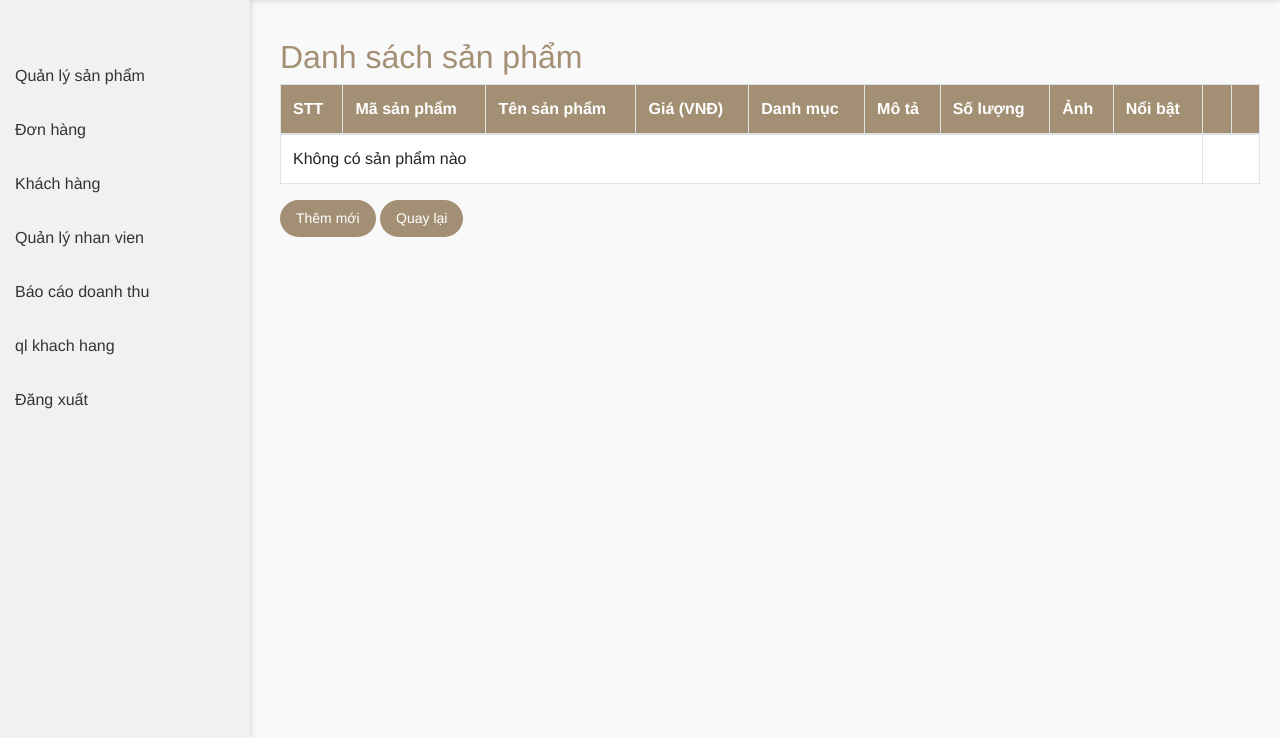
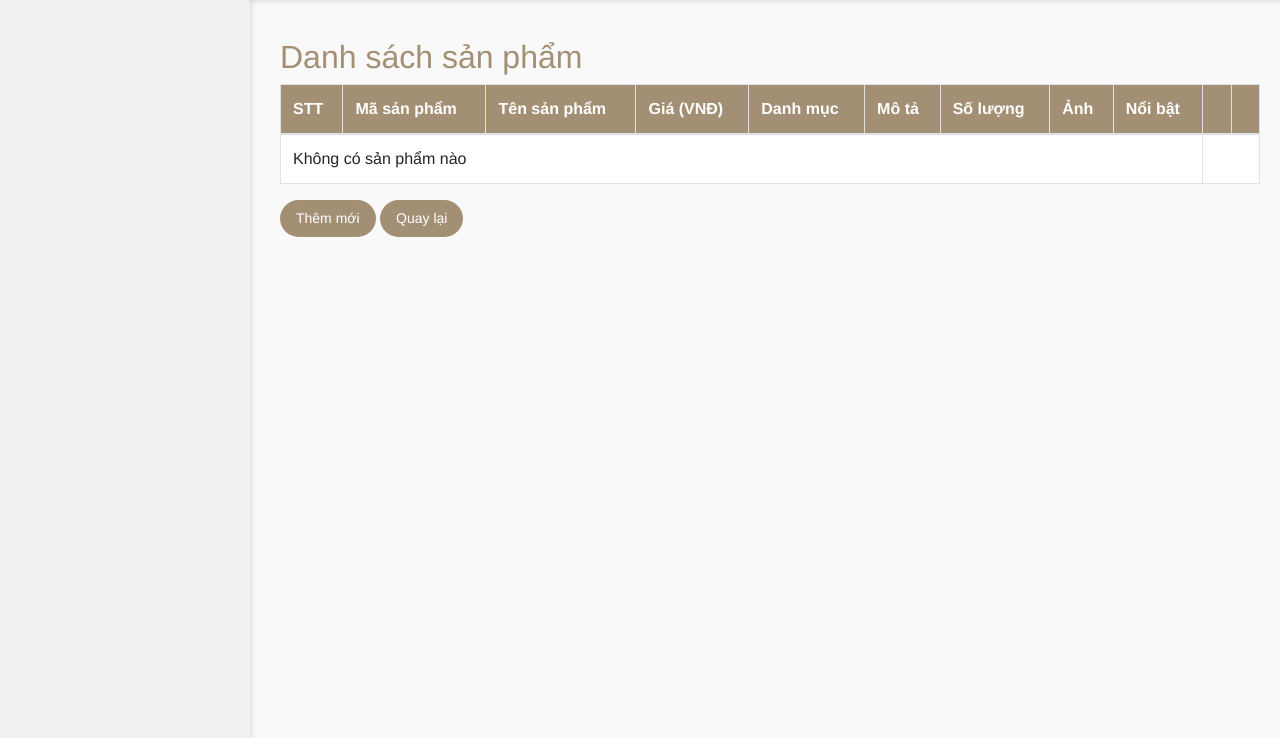
Before and after one commit to hieuxanha/newborn, a PHP site: page /web_new_born/admin2.php in a window 1280 px wide. Shown: the part 62-800 px from the top of the page. Run offline with PHP 8.4, Linux system fonts and the light colour scheme; data that the repository does not hold is empty; a stand-in replaces the project's code that opens the database connection; some libraries are stand-ins or nearby versions.

Commit message:
dathaydoi

```diff
--- a/new_born/Frontend_web/admin2.php
+++ b/new_born/Frontend_web/admin2.php
@@ -207,14 +207,14 @@ $result = $conn->query($sql);
     <div id="menu" class="sidebar">
         <h2 class="text-center" style="color: #a39074; font-size: 20px;">Shop Bán Đồ Em Bé</h2>
              <hr>
-      <div style="margin-top: 50px;">
+      <!-- <div style="margin-top: 50px;">
         <a href="#">Quản lý sản phẩm</a>
         <a href="http://localhost/web_new_born/new_born/Frontend_web/ql_donhang.php">Đơn hàng</a>
         <a href="#">Khách hàng</a>
         <a href="http://localhost/web_new_born/new_born/Frontend_web/thongtinnguoidung.php">Quản lý nhan vien</a>
         <a href="http://localhost/web_new_born/new_born/Frontend_web/Thongke.php">Báo cáo doanh thu</a>
         <a href="./ql_khchhang.php">ql khach hang</a>
-        <a href="#">Đăng xuất</a>
+        <a href="#">Đăng xuất</a> -->
       </div>
     </div>
 
```
